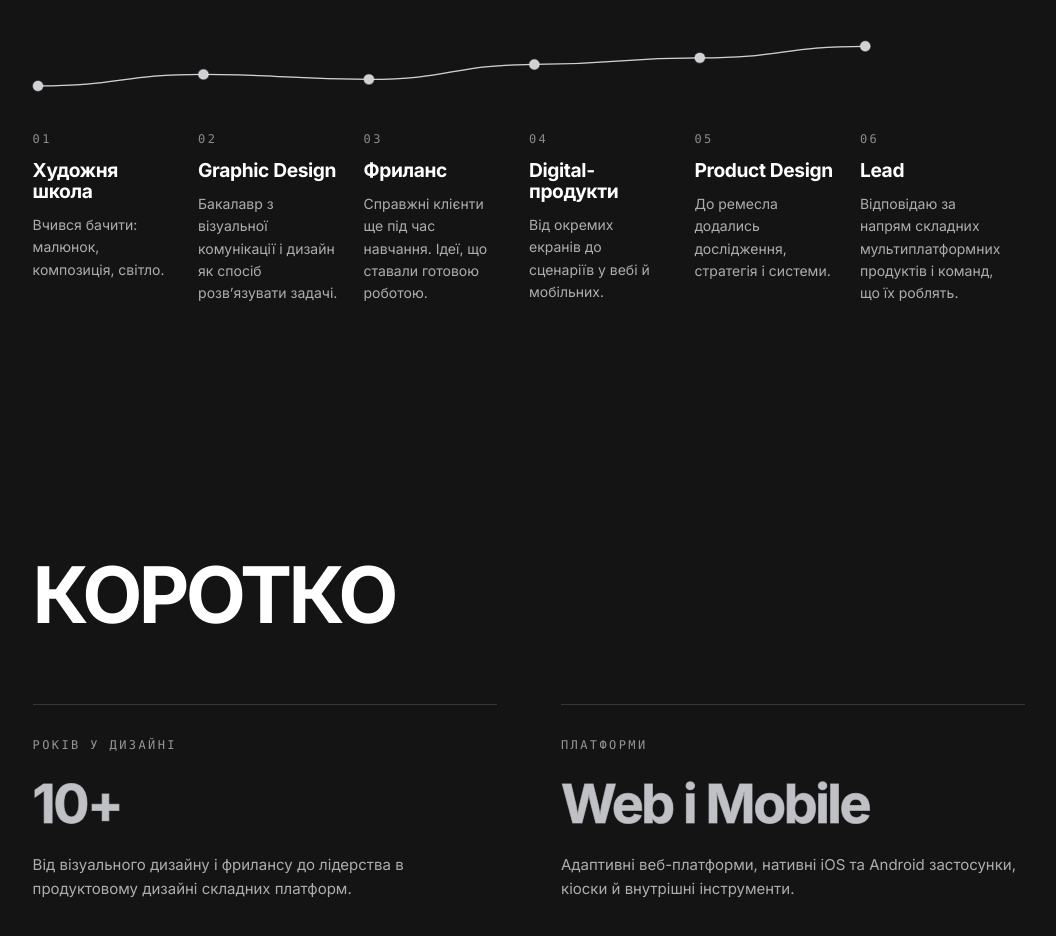
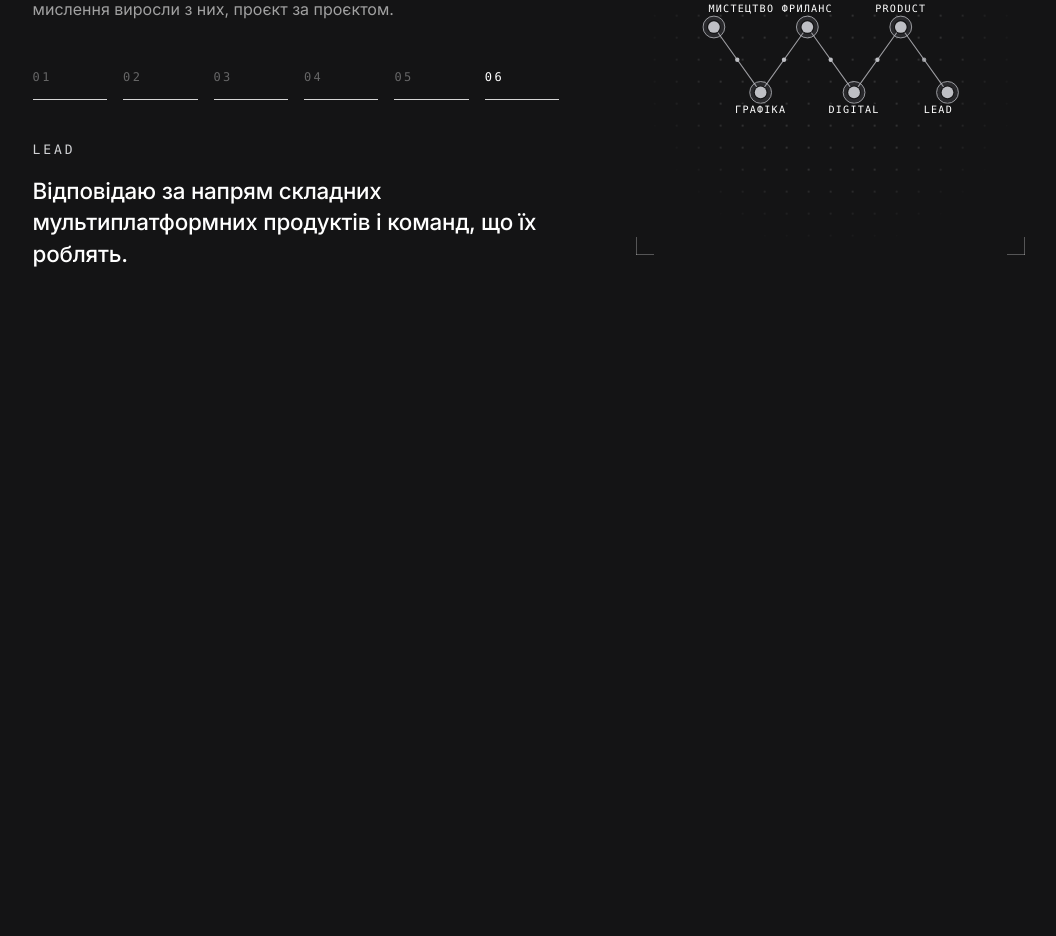
Before and after one commit to vlgoloVH/vlgolo-v2, a Next.js app: page /uk/about in a window 1280 px wide. Shown: the part 1860-2796 px from the top of the page, without its empty margins (111-1167 px from the left). Built offline with nearby package versions, Linux system fonts and the light colour scheme.

Commit message:
feat: about hero like a case, story as context, glance as impact, coloured principles

```diff
--- a/app/[lang]/about/page.tsx
+++ b/app/[lang]/about/page.tsx
@@ -6,7 +6,7 @@ import { ScrollDriver } from "@/components/about/scroll-driver";
 import { AboutRail } from "@/components/about/rail";
 import { AboutHero } from "@/components/about/hero";
 import { AboutStory } from "@/components/about/story";
-import { AboutGlance } from "@/components/about/glance";
+import { CaseImpact } from "@/components/case/impact";
 import { AboutExperience } from "@/components/about/experience";
 import { AboutProcess } from "@/components/about/process";
 import { AboutStack } from "@/components/about/stack";
@@ -58,7 +58,8 @@ export default async function AboutPage({ params }: { params: Params }) {
 
       <AboutHero copy={copy.hero} />
       <AboutStory copy={copy.story} />
-      <AboutGlance copy={copy.glance} />
+      {/* At a glance runs on the case Impact stage: one figure at a time. */}
+      <CaseImpact labels={copy.glance} impact={copy.glance} />
       <AboutExperience copy={copy.experience} />
       <AboutProcess copy={copy.process} />
       <AboutStack copy={copy.stack} />
--- a/app/globals.css
+++ b/app/globals.css
@@ -1120,8 +1120,29 @@ html:not([data-ready]) .ab-load {
   }
 }
 
-.ab-art {
+.ab-art,
+.ab-art-glow {
   transition: opacity 0.6s var(--ease-soft);
+}
+
+/* Each drawing in its principle's colour, lifted towards white the way a
+   case's drawing is, so it reads on the dark ground. */
+.ab-art-tint {
+  color: color-mix(in srgb, rgb(var(--tint)) 62%, white);
+}
+
+/* A soft pool of the same colour under the drawing. */
+.ab-art-glow {
+  background: radial-gradient(circle at 50% 55%, rgb(var(--tint) / 0.22), transparent 62%);
+}
+
+/* The active principle's number takes its colour. */
+.ab-statement-num {
+  transition: color 0.6s var(--ease-soft);
+
+  [data-on] > & {
+    color: color-mix(in srgb, rgb(var(--tint)) 55%, white);
+  }
 }
 
 /* The four corners of a drawing's area, nothing more. */
@@ -1205,79 +1226,6 @@ html:not([data-ready]) .ab-load {
   }
 }
 
-/* ── My story: the path draws itself ──
-   --d runs 0 → 1 as the path comes up the screen: on desktop it draws the
-   rising line left to right, on a phone it fills the line down the side.
-   Each stage lights when the line reaches it (--on). */
-
-.ab-path {
-  --d: clamp(0, calc((var(--p, 1) - 0.12) * 2.8), 1);
-  --path-ink: color-mix(in srgb, rgb(var(--tint)) 45%, white);
-}
-
-.ab-path-stage,
-.ab-path-dot,
-.ab-path-pip {
-  --on: clamp(0, calc((var(--d) * (var(--n) - 1) - var(--i)) * 4 + 1), 1);
-}
-
-.ab-path-base,
-.ab-path-line {
-  fill: none;
-  stroke-width: 1.5;
-  stroke-linecap: round;
-}
-
-.ab-path-base {
-  stroke: rgb(255 255 255 / 0.12);
-}
-
-.ab-path-line {
-  stroke: var(--path-ink);
-  stroke-dasharray: 1 1;
-  stroke-dashoffset: calc(1 - var(--d));
-}
-
-.ab-path-dot {
-  stroke: rgb(255 255 255 / 0.3);
-  stroke-width: 1.5;
-  fill: color-mix(in srgb, var(--path-ink) calc(var(--on) * 100%), var(--color-surface));
-  transform-box: fill-box;
-  transform-origin: center;
-  transform: scale(calc(0.7 + var(--on) * 0.5));
-}
-
-.ab-path-fill {
-  background: var(--path-ink);
-  transform: scaleY(var(--d));
-}
-
-.ab-path-pip {
-  box-shadow: inset 0 0 0 1.5px rgb(255 255 255 / 0.3);
-  background: color-mix(in srgb, var(--path-ink) calc(var(--on) * 100%), var(--color-surface));
-}
-
-.ab-path-stage {
-  opacity: calc(0.3 + var(--on) * 0.7);
-  transform: translate3d(0, calc((1 - var(--on)) * 12px), 0);
-}
-
-/* ── Intro: the resume ring turns slowly, faster under the pointer ── */
-
-.ab-ring {
-  animation: ab-spin 24s linear infinite;
-}
-
-html[data-hover-capable="true"] a:hover > .ab-ring {
-  animation-duration: 8s;
-}
-
-@keyframes ab-spin {
-  to {
-    transform: rotate(360deg);
-  }
-}
-
 /* ── About me: the quieter paragraphs rise in as they come up ── */
 
 .ab-para {
@@ -1337,8 +1285,7 @@ html[data-hover-capable="true"] .ab-photos:hover .ab-photo:not(:hover) {
   }
 
   .ab-load,
-  .ab-rail-in,
-  .ab-ring {
+  .ab-rail-in {
     animation: none;
   }
 
@@ -1349,10 +1296,6 @@ html[data-hover-capable="true"] .ab-photos:hover .ab-photo:not(:hover) {
   .ab-tag,
   .ab-rail-name {
     transition: none;
-  }
-
-  .ab-path {
-    --d: 1;
   }
 }
 
@@ -1435,9 +1378,10 @@ html[data-hover-capable="true"] .ab-photos:hover .ab-photo:not(:hover) {
   }
 }
 
-/* Each part's hairline fills while that part is read. */
+/* Each part's hairline fills while that part is read. --parts is how many
+   parts share the stage (three in a case's Context). */
 .cs-part-fill {
-  transform: scaleX(clamp(0, calc(var(--sp, 1) * 3 - var(--i)), 1));
+  transform: scaleX(clamp(0, calc(var(--sp, 1) * var(--parts, 3) - var(--i)), 1));
 }
 
 /* The drawing's frame: a faint dot grid, fading out towards the corners. */
--- a/components/about/experience.tsx
+++ b/components/about/experience.tsx
@@ -108,7 +108,7 @@ export function AboutExperience({ copy }: { copy: Copy }) {
               <li
                 key={chapter.company}
                 data-on={i === active ? "true" : undefined}
-                className="ab-chapter flex flex-col justify-center border-t border-white/10 py-12 md:min-h-[72vh] md:py-0"
+                className="ab-chapter flex flex-col justify-center border-t border-white/10 py-12 first:border-t-0 md:min-h-[72vh] md:py-0"
               >
                 <p className="font-mono text-[12px] tracking-[0.2em] text-ink/60">
                   {chapter.years}
--- a/components/about/glance.tsx
+++ /dev/null
@@ -1,30 +0,0 @@
-import type { Dictionary } from "@/lib/dictionaries";
-import { SectionTitle } from "@/components/case/title";
-
-/** At a glance: four short statements about the profile, set as large
- *  outlined words the way a case closes on its insights. They rise in one
- *  after another as the grid comes up; under the pointer one comes forward,
- *  its outline filling from the bottom while the others step back. On a touch
- *  screen they fill as the grid arrives. Two by two, since the statements are
- *  words rather than figures. */
-export function AboutGlance({ copy }: { copy: Dictionary["aboutPage"]["glance"] }) {
-  return (
-    <section id="glance" className="relative px-6 py-[10vh] md:px-[var(--case-pad)] md:py-[14vh]">
-      <SectionTitle>{copy.label}</SectionTitle>
-
-      <ol data-p className="cs-insights mt-12 grid gap-12 md:mt-[9vh] md:grid-cols-2 md:gap-x-[5vw] md:gap-y-[8vh]">
-        {copy.items.map((item, i) => (
-          <li key={item.label} className="cs-insight relative pt-8" style={{ "--i": i } as React.CSSProperties}>
-            <span aria-hidden="true" className="cs-insight-rule absolute inset-x-0 top-0 h-px" />
-            <p className="font-mono text-[12px] uppercase tracking-[0.2em] text-ink/55">{item.label}</p>
-            <p className="mt-6 grid whitespace-nowrap text-[40px] font-bold leading-[0.95] tracking-[-0.045em] md:text-[clamp(44px,4.2vw,80px)]">
-              <span className="cs-outline col-start-1 row-start-1">{item.value}</span>
-              <span aria-hidden="true" className="cs-insight-fill col-start-1 row-start-1">{item.value}</span>
-            </p>
-            <p className="mt-6 max-w-[30rem] text-[16px] leading-[1.6] text-ink/65 md:text-[clamp(15px,1.1vw,17px)]">{item.body}</p>
-          </li>
-        ))}
-      </ol>
-    </section>
-  );
-}
--- a/components/about/story.tsx
+++ b/components/about/story.tsx
@@ -1,92 +1,102 @@
+"use client";
+
+import { useCallback, useRef } from "react";
 import type { Dictionary } from "@/lib/dictionaries";
+import { Track } from "@/components/case/track";
 import { SectionTitle } from "@/components/case/title";
-import { Words } from "@/components/about/words";
+import { MotifArt, drawMotif } from "@/components/case/motif";
 
 type Copy = Dictionary["aboutPage"]["story"];
 
-/** Points of the rising line on desktop, one per stage, in a 1200 × 72 box:
- *  each stage sits at the left edge of its column, a little higher than the
- *  last, so the path reads as growth. */
-const W = 1200;
-const H = 72;
-const Y = [58, 44, 50, 32, 24, 10];
-
-/** One smooth curve through every point: each span is a cubic with flat
- *  handles, so the line eases into and out of each stage. */
-function curve(points: [number, number][]) {
-  return points.reduce((d, [x, y], i) => {
-    if (i === 0) return `M ${x} ${y}`;
-    const [px, py] = points[i - 1];
-    const mx = (px + x) / 2;
-    return `${d} C ${mx} ${py} ${mx} ${y} ${x} ${y}`;
-  }, "");
-}
-
-/** My story, laid out like a case's My role: the title on the left, a short
- *  lead on the right that lights up word by word. Under it, the path from art
- *  school to lead: on desktop a line that draws itself left to right as the
- *  row comes up, lighting each stage's point as it reaches it; on a phone the
- *  same path runs down the side of the stages. */
+/** My story, built like a case's Context and pinned on desktop the same way.
+ *  Under the title and a short lead the stages of the path sit in a row, each
+ *  hairline filling while its stage is read; the stage itself swaps in below.
+ *  On the right the path draws itself: scattered points travel into one line
+ *  from art school to lead, the way a case's drawing goes from fragments to
+ *  structure. On a phone the stages simply follow one another. */
 export function AboutStory({ copy }: { copy: Copy }) {
+  const artRef = useRef<SVGSVGElement>(null);
+  const onProgress = useCallback((p: number) => {
+    if (artRef.current) drawMotif(artRef.current, p);
+  }, []);
   const n = copy.path.length;
-  const points = copy.path.map((_, i) => [(i / n) * W + 6, Y[i] ?? H / 2] as [number, number]);
 
   return (
-    <section id="story" className="relative px-6 py-[10vh] md:px-[var(--case-pad)] md:py-[18vh]">
-      <div className="grid gap-10 md:grid-cols-[minmax(0,0.85fr)_minmax(0,1.15fr)] md:gap-[6vw]">
+    <Track
+      id="story"
+      steps={n}
+      onProgress={onProgress}
+      className="relative md:h-[calc(var(--n)*60vh+100vh)]"
+      style={{ "--n": n } as React.CSSProperties}
+    >
+      {(active) => (
+        <div className="relative px-6 py-[9vh] md:sticky md:top-0 md:flex md:h-[100svh] md:items-center md:px-[var(--case-pad)] md:py-0">
+          <div className="grid w-full gap-12 md:grid-cols-[minmax(0,1.15fr)_minmax(0,0.85fr)] md:items-center md:gap-[6vw]">
+            <div>
               <SectionTitle>{copy.label}</SectionTitle>
-        <p className="text-[20px] font-medium leading-[1.5] tracking-[-0.01em] text-ink md:pt-[0.4em] md:text-[clamp(20px,1.6vw,26px)]">
-          <Words text={copy.lead} />
+              <p className="mt-6 max-w-[34rem] text-[17px] leading-[1.6] text-ink/60 md:mt-[3svh] md:text-[clamp(16px,1.15vw,19px)]">
+                {copy.lead}
+              </p>
+
+              {/* The stages in a row, each hairline filling while read. */}
+              <ol
+                className="mt-[5svh] hidden gap-4 md:grid"
+                style={{ gridTemplateColumns: `repeat(${n}, minmax(0, 1fr))`, "--parts": n } as React.CSSProperties}
+              >
+                {copy.path.map((stage, i) => (
+                  <li
+                    key={stage.name}
+                    className={`transition-colors duration-500 ${i === active ? "text-ink" : "text-ink/35"}`}
+                    style={{ "--i": i } as React.CSSProperties}
+                  >
+                    <span className="font-mono text-[12px] uppercase tracking-[0.2em]">
+                      {String(i + 1).padStart(2, "0")}
+                    </span>
+                    <span aria-hidden="true" className="mt-3 block h-px bg-white/12">
+                      <span className="cs-part-fill block h-full origin-left bg-white/80" />
+                    </span>
+                  </li>
+                ))}
+              </ol>
+
+              {/* Desktop: one stage at a time, in place. */}
+              <div className="mt-[5svh] hidden md:grid">
+                {copy.path.map((stage, i) => (
+                  <div key={stage.name} className={`cs-beat col-start-1 row-start-1 ${i === active ? "is-on" : ""}`}>
+                    <p className="cs-accent font-mono text-[13px] uppercase tracking-[0.22em]">{stage.name}</p>
+                    <p className="mt-4 text-[clamp(21px,1.75vw,30px)] font-medium leading-[1.4] tracking-[-0.01em] text-ink">
+                      {stage.note}
                     </p>
                   </div>
+                ))}
+              </div>
 
-      <div data-p className="ab-path mt-14 md:mt-[12vh]" style={{ "--n": n } as React.CSSProperties}>
-        {/* Desktop: the line, then the stages in columns under their points.
-            The columns have no gap (the space is padding inside each), so
-            column i starts exactly at i / n of the width, where its point is. */}
-        <svg
-          aria-hidden="true"
-          viewBox={`0 0 ${W} ${H}`}
-          className="hidden h-auto w-full overflow-visible md:block"
-        >
-          <path d={curve(points)} pathLength={1} className="ab-path-base" />
-          <path d={curve(points)} pathLength={1} className="ab-path-line" />
-          {points.map(([x, y], i) => (
-            <circle
-              key={i}
-              cx={x}
-              cy={y}
-              r={5}
-              className="ab-path-dot"
-              style={{ "--i": i } as React.CSSProperties}
-            />
-          ))}
-        </svg>
-
-        <div className="relative md:mt-8">
-          {/* Phone: the path runs down the left, filling as it goes. */}
-          <span aria-hidden="true" className="absolute bottom-2 left-[5px] top-2 w-px bg-white/12 md:hidden">
-            <span className="ab-path-fill block h-full w-full origin-top" />
-          </span>
-
-          <ol className="flex flex-col gap-9 pl-8 md:grid md:grid-cols-6 md:gap-0 md:pl-0">
+              {/* Phone: every stage, in order. */}
+              <ol className="mt-10 flex flex-col gap-10 md:hidden">
                 {copy.path.map((stage, i) => (
-              <li key={stage.name} className="ab-path-stage relative md:pr-[2vw]" style={{ "--i": i } as React.CSSProperties}>
-                <span aria-hidden="true" className="ab-path-pip absolute -left-8 top-[0.3em] h-[11px] w-[11px] rounded-full md:hidden" />
-                <p className="font-mono text-[12px] uppercase tracking-[0.2em] text-ink/50">
-                  {String(i + 1).padStart(2, "0")}
-                </p>
-                <p className="mt-3 text-[22px] font-bold leading-[1.1] tracking-[-0.02em] text-ink md:text-[clamp(18px,1.5vw,26px)]">
+                  <li key={stage.name}>
+                    <p className="flex gap-3 font-mono text-[11px] uppercase tracking-[0.2em] text-ink/50">
+                      <span>{String(i + 1).padStart(2, "0")}</span>
                       {stage.name}
                     </p>
-                <p className="mt-3 text-[16px] leading-[1.6] text-ink/65 md:text-[clamp(14px,1vw,16px)]">
-                  {stage.note}
-                </p>
+                    <p className="mt-4 text-[19px] leading-[1.5] text-ink">{stage.note}</p>
                   </li>
                 ))}
               </ol>
             </div>
+
+            <div className="cs-motif-frame relative mx-auto aspect-square w-full max-w-[min(520px,62svh)] md:mr-0">
+              <span aria-hidden="true" className="ab-corners pointer-events-none absolute inset-0" />
+              <MotifArt
+                ref={artRef}
+                motif="journey"
+                labels={copy.path.map((stage) => stage.short)}
+                className="absolute inset-[10%] h-[80%] w-[80%]"
+              />
             </div>
-    </section>
+          </div>
+        </div>
+      )}
+    </Track>
   );
 }
--- a/lib/dictionaries.ts
+++ b/lib/dictionaries.ts
@@ -86,32 +86,35 @@ const en = {
     /** The left rail's names for the sections, in page order. */
     nav: ["Intro", "My story", "At a glance", "Experience", "How I work", "Stack", "Photos"],
     hero: {
-      status: "Based in Europe · Available for new projects",
-      /** Placeholder until the final wording is in. */
-      headline: ["I’m Vlad.", "A designer who", "started with", "a sketchbook."],
-      resume: "Download resume",
+      status: "Available for new projects",
+      /** Placeholder until the final wording is in. Two lines, like a case. */
+      headline: ["Hi, I’m", "Vlad."],
+      statement: "A product designer who started with a sketchbook and grew into leading complex, multi-platform products.",
+      meta: ["Based in Europe", "Lead Product Designer", "10+ years · Web / Mobile"],
       cover: "Vlad at work, laptop open in a shared office",
     },
     story: {
       label: "My story",
       lead: "I came to product design through art. Composition and craft came first; product, systems and business thinking grew out of them, one project at a time.",
-      /** The path, oldest first: each stage with one line on what it added. */
+      /** The path, oldest first: each stage with one line on what it added,
+       *  and a short name for its point in the drawing. */
       path: [
-        { name: "Art school", note: "Learning to see: drawing, composition, light." },
-        { name: "Graphic Design", note: "A degree in visual communication, and design as a way to solve problems." },
-        { name: "Freelance", note: "Real clients while still at university. Ideas turned into shipped work." },
-        { name: "Digital products", note: "From single screens to flows across web and mobile." },
-        { name: "Product design", note: "Research, strategy and systems joined the craft." },
-        { name: "Lead", note: "Owning direction for complex, multi-platform products and the teams behind them." },
+        { name: "Art school", short: "Art", note: "Learning to see: drawing, composition, light." },
+        { name: "Graphic Design", short: "Graphic", note: "A degree in visual communication, and design as a way to solve problems." },
+        { name: "Freelance", short: "Freelance", note: "Real clients while still at university. Ideas turned into shipped work." },
+        { name: "Digital products", short: "Digital", note: "From single screens to flows across web and mobile." },
+        { name: "Product design", short: "Product", note: "Research, strategy and systems joined the craft." },
+        { name: "Lead", short: "Lead", note: "Owning direction for complex, multi-platform products and the teams behind them." },
       ],
     },
     glance: {
       label: "At a glance",
+      summary: "A product designer who takes a problem from a blank page to a shipped, measured product.",
       items: [
         { value: "10+", label: "Years in design", body: "From visual design and freelance work to leading product design on complex platforms." },
-        { value: "Web & Mobile", label: "Platforms", body: "Responsive web platforms, native iOS and Android apps, kiosks and internal tools." },
-        { value: "Fintech · SaaS", label: "Domains", body: "And enterprise, proptech, retail and edtech: regulated, data-heavy, multi-role products." },
-        { value: "End-to-end", label: "Product design", body: "From discovery and research to systems, delivery and measuring what shipped." },
+        { value: "2", label: "Web + Mobile", body: "Responsive web platforms and native iOS and Android apps, designed as one system." },
+        { value: "3", label: "Fintech · SaaS · Enterprise", body: "Regulated, data-heavy, multi-role products, plus proptech, retail and edtech." },
+        { value: "E2E", label: "End-to-end product design", body: "From discovery and research to systems, delivery and measuring what shipped." },
       ],
     },
     experience: {
@@ -383,30 +386,32 @@ const uk: Dictionary = {
       "Продуктовий дизайнер з досвідом понад 10 років у Fintech, Proptech, SaaS та enterprise-платформах.",
     nav: ["Вступ", "Моя історія", "Коротко", "Досвід", "Як я працюю", "Стек", "Фото"],
     hero: {
-      status: "Живу в Європі · Відкритий до нових проєктів",
-      headline: ["Я Влад.", "Дизайнер, що", "почав зі", "скетчбука."],
-      resume: "Завантажити резюме",
+      status: "Відкритий до нових проєктів",
+      headline: ["Привіт,", "я Влад."],
+      statement: "Продуктовий дизайнер, який почав зі скетчбука і виріс до лідерства у складних мультиплатформних продуктах.",
+      meta: ["Живу в Європі", "Lead Product Designer", "10+ років · Web / Mobile"],
       cover: "Влад за роботою, з ноутбуком у спільному офісі",
     },
     story: {
       label: "Моя історія",
       lead: "Я прийшов у продуктовий дизайн через мистецтво. Спершу були композиція і ремесло, а продуктове, системне й бізнесове мислення виросли з них, проєкт за проєктом.",
       path: [
-        { name: "Художня школа", note: "Вчився бачити: малюнок, композиція, світло." },
-        { name: "Graphic Design", note: "Бакалавр з візуальної комунікації і дизайн як спосіб розв’язувати задачі." },
-        { name: "Фриланс", note: "Справжні клієнти ще під час навчання. Ідеї, що ставали готовою роботою." },
-        { name: "Digital-продукти", note: "Від окремих екранів до сценаріїв у вебі й мобільних." },
-        { name: "Product Design", note: "До ремесла додались дослідження, стратегія і системи." },
-        { name: "Lead", note: "Відповідаю за напрям складних мультиплатформних продуктів і команд, що їх роблять." },
+        { name: "Художня школа", short: "Мистецтво", note: "Вчився бачити: малюнок, композиція, світло." },
+        { name: "Graphic Design", short: "Графіка", note: "Бакалавр з візуальної комунікації і дизайн як спосіб розв’язувати задачі." },
+        { name: "Фриланс", short: "Фриланс", note: "Справжні клієнти ще під час навчання. Ідеї, що ставали готовою роботою." },
+        { name: "Digital-продукти", short: "Digital", note: "Від окремих екранів до сценаріїв у вебі й мобільних." },
+        { name: "Product Design", short: "Product", note: "До ремесла додались дослідження, стратегія і системи." },
+        { name: "Lead", short: "Lead", note: "Відповідаю за напрям складних мультиплатформних продуктів і команд, що їх роблять." },
       ],
     },
     glance: {
       label: "Коротко",
+      summary: "Продуктовий дизайнер, який проводить задачу від чистого аркуша до запущеного продукту з виміряним результатом.",
       items: [
         { value: "10+", label: "Років у дизайні", body: "Від візуального дизайну і фрилансу до лідерства в продуктовому дизайні складних платформ." },
-        { value: "Web і Mobile", label: "Платформи", body: "Адаптивні веб-платформи, нативні iOS та Android застосунки, кіоски й внутрішні інструменти." },
-        { value: "Fintech · SaaS", label: "Галузі", body: "А ще enterprise, Proptech, Retail та EdTech: регульовані продукти з великими даними і багатьма ролями." },
-        { value: "End-to-end", label: "Продуктовий дизайн", body: "Від discovery і досліджень до систем, запуску й вимірювання результату." },
+        { value: "2", label: "Web + Mobile", body: "Адаптивні веб-платформи і нативні iOS та Android застосунки, спроєктовані як одна система." },
+        { value: "3", label: "Fintech · SaaS · Enterprise", body: "Регульовані продукти з великими даними і багатьма ролями, а ще Proptech, Retail та EdTech." },
+        { value: "E2E", label: "End-to-end продуктовий дизайн", body: "Від discovery і досліджень до систем, запуску й вимірювання результату." },
       ],
     },
     experience: {
--- a/lib/site.ts
+++ b/lib/site.ts
@@ -102,7 +102,7 @@ export const ABOUT = {
  *  dictionary under `aboutPage`. Section ids are what the left rail and any
  *  in-page link point at, in page order. */
 export const ABOUT_PAGE = {
-  sections: ["intro", "story", "glance", "experience", "process", "stack", "photos"],
+  sections: ["intro", "story", "impact", "experience", "process", "stack", "photos"],
   /** The wide photo the intro opens on. */
   cover: { src: "/about-page/story-desk.webp", width: 2400, height: 1050 },
   /** The photo grid: the first is the tall one on the left. */
```
Also changed, not shown: components/about/art.tsx (+7 -3 lines), components/about/hero.tsx (+27 -38 lines), components/about/process.tsx (+22 -6 lines). Lines whose indentation alone changed are shown as unchanged.
